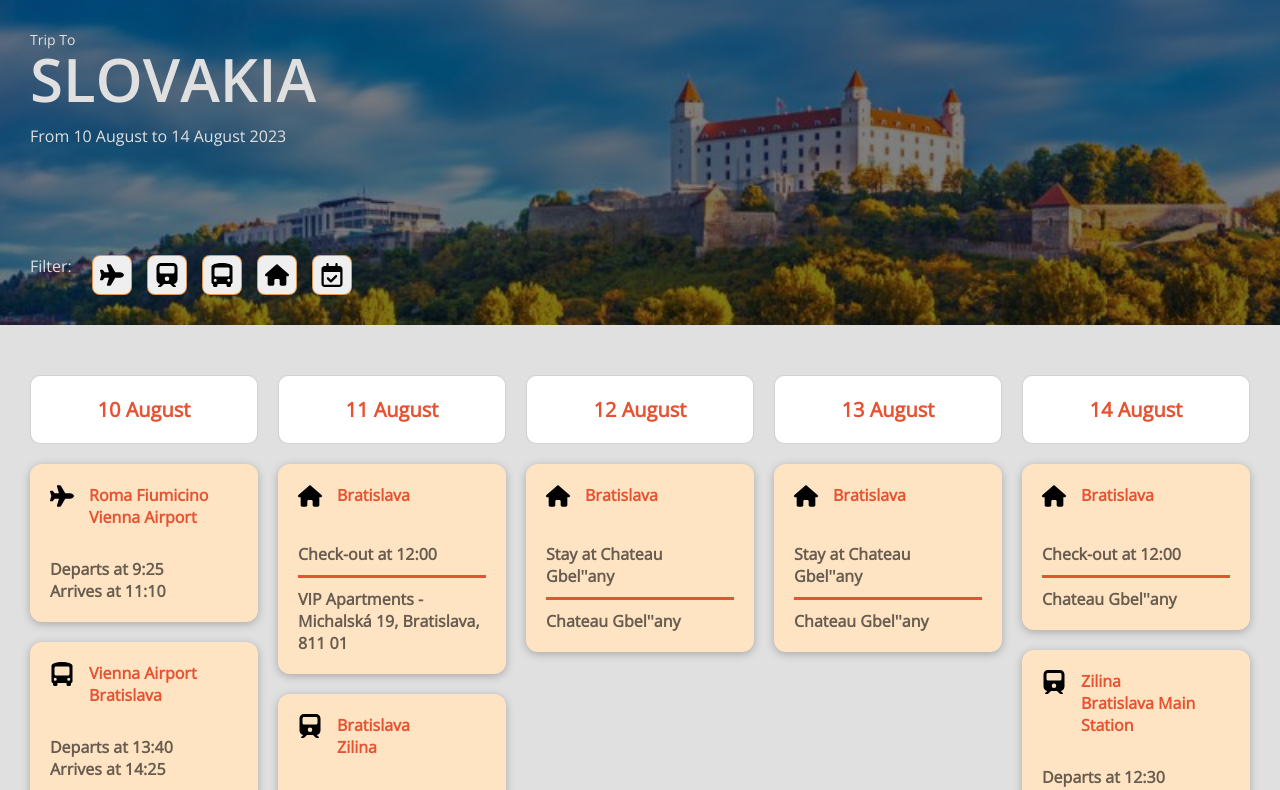
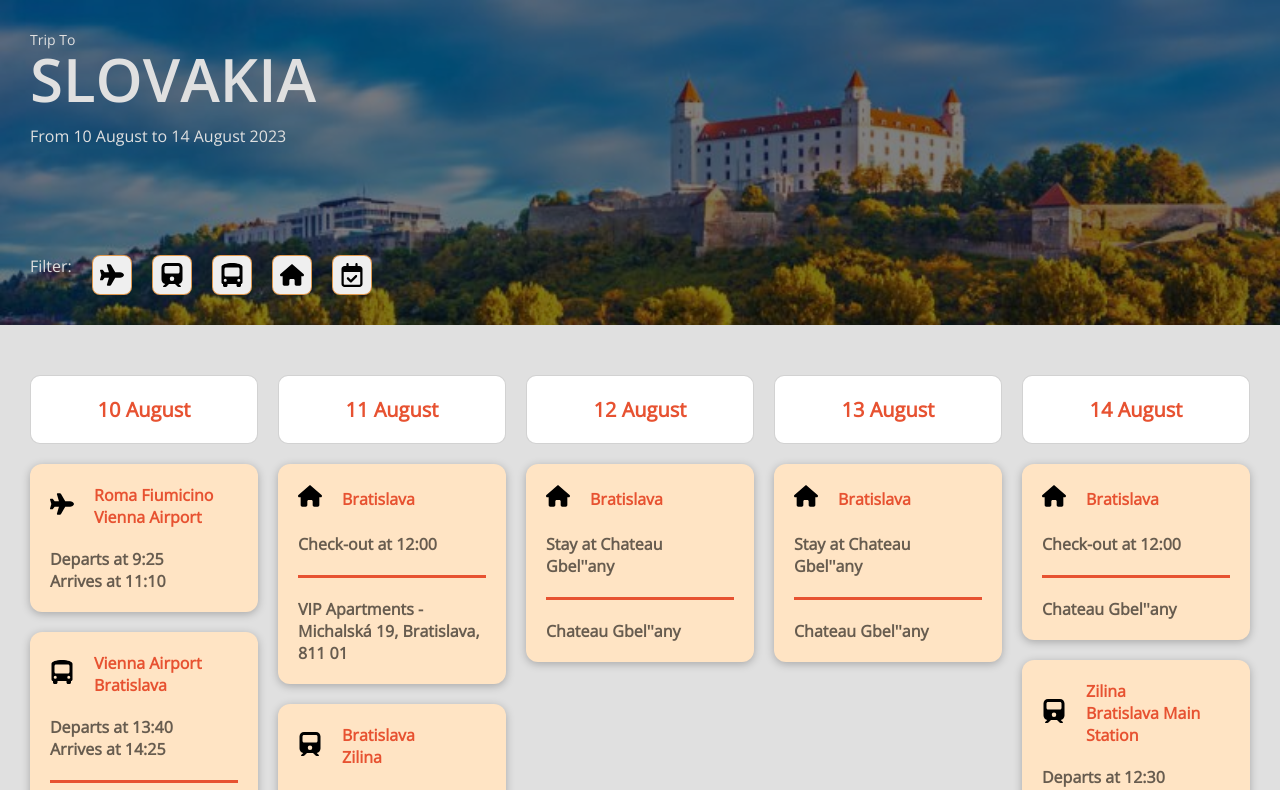
Before and after one commit to MartSe1991/TripPlanner, a React (Vite) app: page / in a window 1280 px wide. Shown: the top 790 px of the page. Built offline with nearby package versions, Linux system fonts and the light colour scheme.

Commit message:
Last bits scss and README file

```diff
--- a/index.html
+++ b/index.html
@@ -4,7 +4,7 @@
     <meta charset="UTF-8" />
     <link rel="icon" type="image/svg+xml" href="/vite.svg" />
     <meta name="viewport" content="width=device-width, initial-scale=1.0" />
-    <title>Vite + React</title>
+    <title>Trip Planner</title>
   </head>
   <body>
     <div id="root"></div>
--- a/src/App.jsx
+++ b/src/App.jsx
@@ -5,7 +5,7 @@ import Header from "./containers/Header";
 import Body from "./containers/Body";
 import FilterContext from "./context/filter_status";
 
-const { data } = travelData;
+const { main_destination, data } = travelData;
 
 function App() {
   const [activeFilter, setActiveFilter] = useState(null); // creo usestate per identificare stato corrente del filtro e per settarlo
@@ -17,7 +17,7 @@ function App() {
       value={{ activeFilter: activeFilter, setActiveFilter: setActiveFilter }}
     >
       <main className={classes.main}>
-        <Header data={data} />
+        <Header mainDestination={main_destination} data={data} />
         <Body data={data} />
       </main>
     </FilterContext.Provider>
--- a/src/assets/travel_data.json
+++ b/src/assets/travel_data.json
@@ -1,4 +1,6 @@
 {
+  "main_destination": "SLOVAKIA",
+
   "data": [
     {
       "id": 1,
--- a/src/colors.scss
+++ b/src/colors.scss
@@ -4,3 +4,4 @@ $primary: bisque;
 $secondary: rgb(255, 187, 84);
 $tertiary: #df913ee6;
 $white: #fff;
+$text_color: #00000098;
--- a/src/components/Card.jsx
+++ b/src/components/Card.jsx
@@ -34,9 +34,9 @@ const Card = (props) => {
   return (
     <Container>
       <div className={classes.title}>
-        <icon>
+        <div>
           <Icon />
-        </icon>
+        </div>
         <div>
           <div>{props.where}</div>
           <div>{props.destination}</div>
--- a/src/components/Card.module.scss
+++ b/src/components/Card.module.scss
@@ -1,22 +1,24 @@
 @import "../colors.scss";
+@import "../shared.scss";
 
 .title {
   display: flex;
   justify-content: flex-start;
-  gap: 15px;
-  margin-bottom: 30px;
+  gap: $spacing_small;
+  margin-bottom: $spacing_small;
   font-weight: bold;
   color: $accent;
+  align-items: center;
 }
 
 .top_border {
   border-top-style: solid;
   border-color: $accent;
-  margin-top: 10px;
-  padding-top: 10px;
+  margin-top: $spacing_small;
+  padding-top: $spacing_small;
 }
 
 .details {
   font-weight: bold;
-  color: #00000098;
+  color: $text_color;
 }
--- a/src/components/Container.module.scss
+++ b/src/components/Container.module.scss
@@ -3,9 +3,9 @@
 
 .container {
   border-radius: 12px;
-  box-shadow: 0 2px 8px rgba(0, 0, 0, 0.25);
+  box-shadow: $card_shadow;
   width: auto;
   height: auto;
-  padding: 20px;
+  padding: $spacing_small;
   background-color: $primary;
 }
--- a/src/components/FilterButton.module.scss
+++ b/src/components/FilterButton.module.scss
@@ -1,12 +1,14 @@
 @import "../colors.scss";
 @import "../shared.scss";
+
+$button_size: 40px;
 
 .icons {
   display: flex;
   flex-direction: column;
   justify-content: flex-start;
-  gap: 20px;
-  margin-top: 30px;
+  gap: $spacing_small;
+  margin-top: $spacing_medium;
 
   @media (min-width: $mobile_breakpoint) {
     flex-direction: row;
@@ -16,8 +18,8 @@
 button {
   border-radius: 20%;
   border: 1px solid $tertiary;
-  height: 40px;
-  width: 40px;
+  height: $button_size;
+  width: $button_size;
   display: flex;
   align-items: center;
   justify-content: center;
@@ -39,5 +41,5 @@ button {
 
 .buttons {
   display: flex;
-  gap: 15px;
+  gap: $spacing_small;
 }
--- a/src/containers/Body.module.scss
+++ b/src/containers/Body.module.scss
@@ -4,7 +4,7 @@
 .dates {
   display: flex;
   flex-direction: column;
-  padding: 0px 30px 30px;
+  padding: 0px $spacing_medium $spacing_medium;
   section {
     flex-grow: 1; // l'elemento prendere piú spazio possibile, se c'é
     flex-shrink: 1; // l'elemento rimpicciolisce se necessario
@@ -14,9 +14,9 @@
     .single_date {
       text-align: center;
       font-weight: bold;
-      padding: 20px;
+      padding: $spacing_small;
       color: $accent;
-      font-size: 20px;
+      font-size: $font_large;
       border: 1px solid rgba(0, 0, 0, 0.178);
       background-color: $white;
     }
@@ -24,12 +24,12 @@
 
   @media (min-width: $mobile_breakpoint) {
     flex-direction: row;
-    gap: 20px;
+    gap: $spacing_small;
   }
 
   section {
     .single_date {
-      margin-top: 20px;
+      margin-top: $spacing_small;
       border-radius: 10px;
       width: auto;
     }
@@ -39,6 +39,6 @@
 .cards {
   display: flex;
   flex-direction: column;
-  row-gap: 20px;
-  padding-top: 20px;
+  row-gap: $spacing_small;
+  padding-top: $spacing_small;
 }
--- a/src/containers/Header.jsx
+++ b/src/containers/Header.jsx
@@ -3,7 +3,7 @@ import Filter from "../components/Filter";
 import dateToString from "../utils/dateToString";
 import classes from "./Header.module.scss";
 
-const Header = ({ data }) => {
+const Header = ({ mainDestination, data }) => {
   // data={data}   activeFilter={activeFilter}   setActiveFilter={setActiveFilter}
   const outboundDate = new Date(data[0].date);
   const returnDate = new Date(data[data.length - 1].date);
@@ -14,7 +14,7 @@ const Header = ({ data }) => {
       <div className={classes.content}>
         <div>
           <h2>Trip To</h2>
-          <h1>SLOVAKIA</h1>
+          <h1>{mainDestination}</h1>
           <p>
             {/* const dateToString = (date) => { return `${day} ${month}`} */}
             {`From ${dateToString(outboundDate)} to ${dateToString(
--- a/src/containers/Header.module.scss
+++ b/src/containers/Header.module.scss
@@ -1,8 +1,9 @@
 @import "../colors.scss";
+@import "../shared.scss";
 
 .header {
   height: 325px;
-  margin-bottom: 30px;
+  margin-bottom: $spacing_medium;
   color: $lightGrey;
   background-color: #000000;
   position: relative;
@@ -21,7 +22,7 @@
   }
 
   .content {
-    padding: 30px;
+    padding: $spacing_medium;
     display: flex;
     flex-direction: column;
     justify-content: space-between;
@@ -33,7 +34,7 @@
   }
 
   h2 {
-    font-size: 14px;
+    font-size: $font_small;
     font-weight: 300;
     margin-top: 0;
     margin-bottom: 0;
@@ -41,11 +42,15 @@
 
   h1 {
     font-family: "openSansBold";
-    font-size: 60px;
+    font-size: $font_huge;
     margin-bottom: 0;
-    line-height: 60px;
+    line-height: $font_huge;
     margin-top: 0;
     margin-bottom: 0;
     color: $lightGrey;
   }
+
+  p {
+    font-size: $font_medium;
+  }
 }
--- a/src/shared.scss
+++ b/src/shared.scss
@@ -1 +1,15 @@
 $mobile_breakpoint: 768px;
+
+// typography
+$font_small: 14px;
+$font_medium: 16px;
+$font_large: 20px;
+$font_huge: 60px;
+
+// spacing
+$spacing_small: 20px;
+$spacing_medium: 30px;
+$spacing_large: 40px;
+
+// decorations
+$card_shadow: 0 2px 8px rgba(0, 0, 0, 0.25);
```
Also changed, not shown: 1 other file (tests, documents, lock files or other folders).
